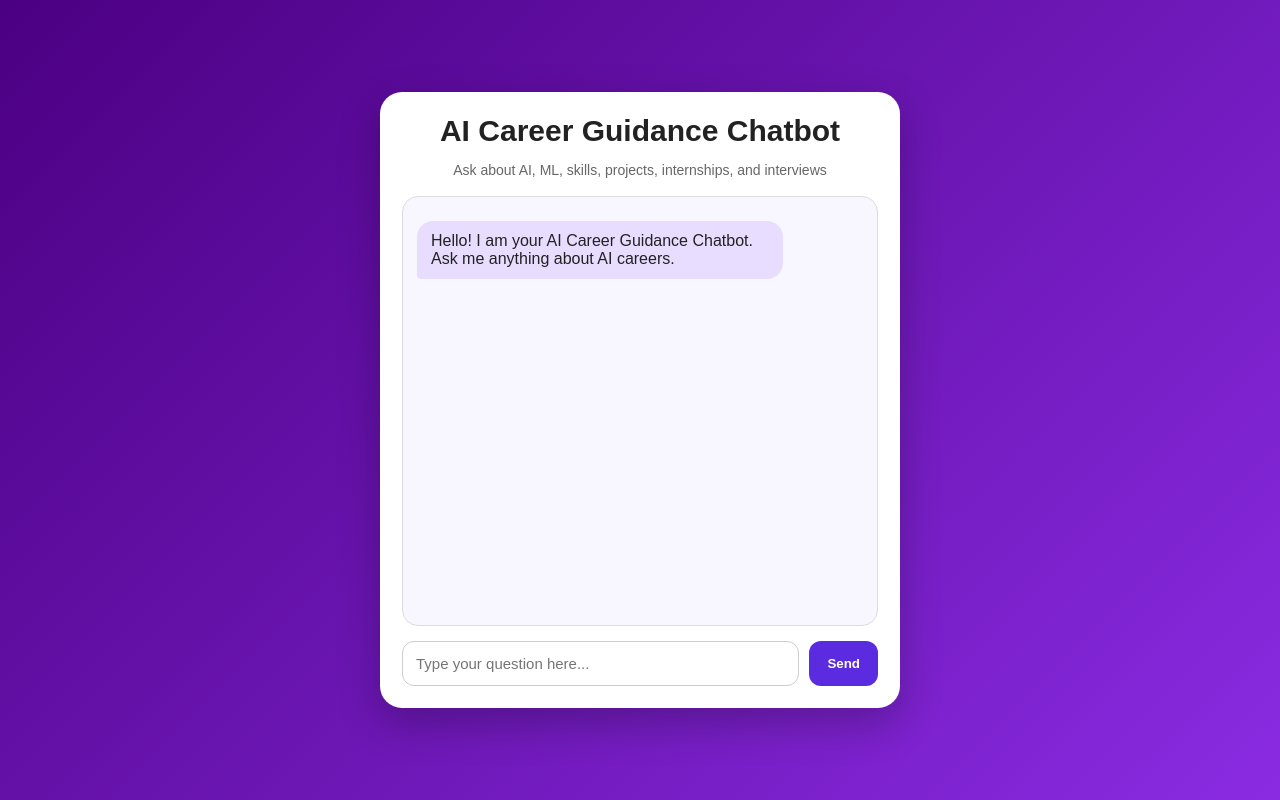
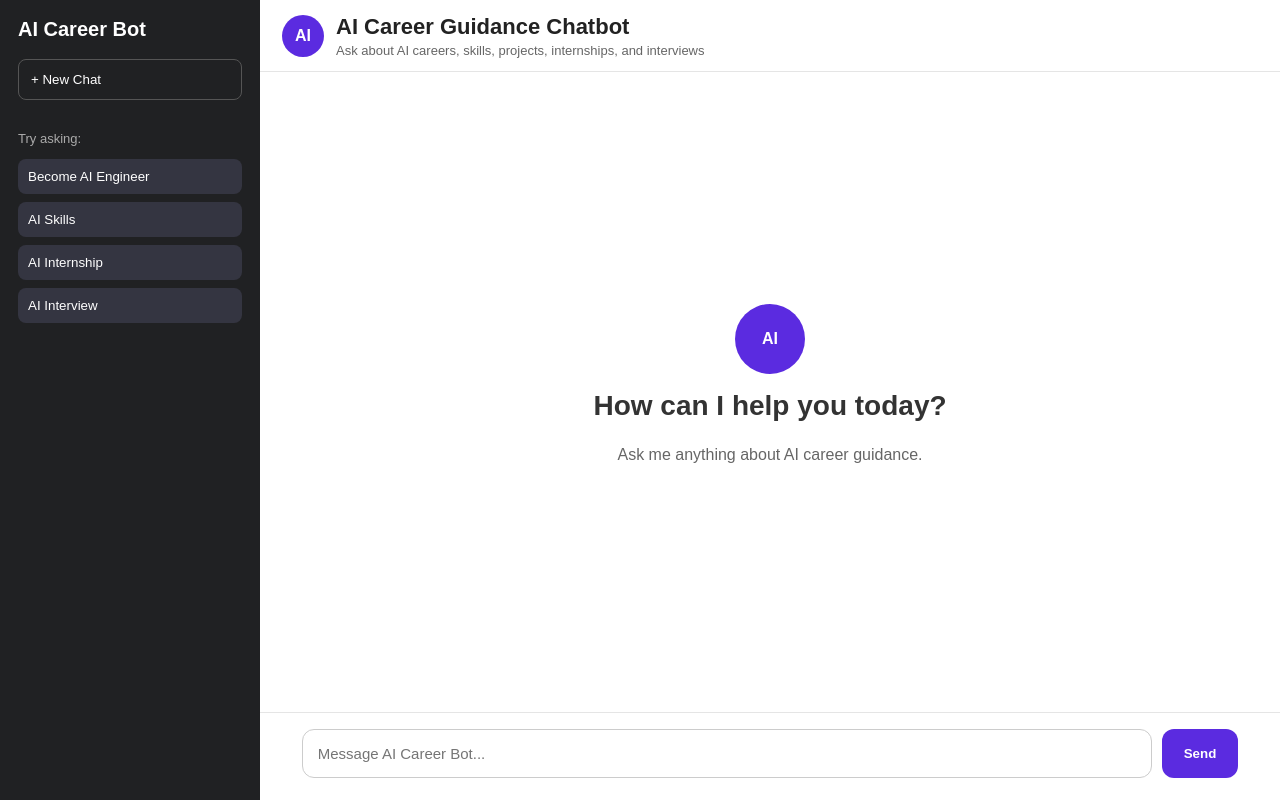
Before and after one commit to afrah-21/AI-Career-Guidance-Chatbot, a Flask app: page / in a window 1280 px wide. Run offline with Flask 3, Linux system fonts and the light colour scheme.

Commit message:
Add ChatGPT style interface

```diff
--- a/static/style.css
+++ b/static/style.css
@@ -4,177 +4,308 @@
 
 body {
     margin: 0;
-    padding: 16px;
     font-family: Arial, sans-serif;
-    background: linear-gradient(135deg, #4b0082, #8a2be2);
-    min-height: 100vh;
-    display: flex;
-    justify-content: center;
-    align-items: center;
+    background: #f7f7f8;
+    height: 100vh;
+    overflow: hidden;
 }
 
-.chat-container {
+.app {
+    display: flex;
+    height: 100vh;
     width: 100%;
-    max-width: 520px;
-    background: white;
-    border-radius: 22px;
-    padding: 22px;
-    box-shadow: 0 15px 40px rgba(0,0,0,0.25);
 }
 
-h1 {
-    text-align: center;
-    margin: 0 0 8px;
-    color: #222;
-    font-size: 30px;
+/* Sidebar */
+.sidebar {
+    width: 260px;
+    background: #202123;
+    color: white;
+    padding: 18px;
+    display: flex;
+    flex-direction: column;
+    gap: 18px;
 }
 
-.subtitle {
-    text-align: center;
+.sidebar h2 {
+    margin: 0;
+    font-size: 20px;
+}
+
+.new-chat-btn {
+    background: transparent;
+    color: white;
+    border: 1px solid #555;
+    padding: 12px;
+    border-radius: 8px;
+    cursor: pointer;
+    text-align: left;
+}
+
+.new-chat-btn:hover {
+    background: #343541;
+}
+
+.suggestions p {
+    color: #aaa;
+    font-size: 13px;
+}
+
+.suggestions button {
+    width: 100%;
+    margin-bottom: 8px;
+    padding: 10px;
+    border-radius: 8px;
+    border: none;
+    background: #343541;
+    color: white;
+    cursor: pointer;
+    text-align: left;
+}
+
+.suggestions button:hover {
+    background: #444654;
+}
+
+/* Main Chat */
+.chat-section {
+    flex: 1;
+    display: flex;
+    flex-direction: column;
+    background: #ffffff;
+}
+
+.chat-header {
+    height: 72px;
+    padding: 12px 22px;
+    border-bottom: 1px solid #e5e5e5;
+    display: flex;
+    align-items: center;
+    gap: 12px;
+    background: white;
+}
+
+.bot-icon {
+    width: 42px;
+    height: 42px;
+    background: #5b2be0;
+    color: white;
+    border-radius: 50%;
+    display: flex;
+    align-items: center;
+    justify-content: center;
+    font-weight: bold;
+    flex-shrink: 0;
+}
+
+.chat-header h1 {
+    margin: 0;
+    font-size: 22px;
+    color: #222;
+}
+
+.chat-header p {
+    margin: 3px 0 0;
     color: #666;
-    font-size: 14px;
-    margin-bottom: 18px;
+    font-size: 13px;
 }
 
 #chat-box {
-    height: 55vh;
-    max-height: 430px;
+    flex: 1;
     overflow-y: auto;
-    border: 1px solid #ddd;
-    padding: 14px;
-    border-radius: 16px;
-    background: #f8f6ff;
-    margin-bottom: 15px;
+    padding: 30px 0;
+    background: #ffffff;
 }
 
-.user-message {
+.welcome-screen {
+    height: 100%;
+    display: flex;
+    flex-direction: column;
+    align-items: center;
+    justify-content: center;
+    color: #333;
+    text-align: center;
+    padding: 20px;
+}
+
+.big-icon {
+    width: 70px;
+    height: 70px;
     background: #5b2be0;
     color: white;
-    padding: 11px 14px;
-    margin: 10px 0;
-    border-radius: 16px 16px 4px 16px;
-    text-align: left;
-    margin-left: auto;
-    max-width: 82%;
-    word-wrap: break-word;
+    border-radius: 50%;
+    display: flex;
+    align-items: center;
+    justify-content: center;
+    font-weight: bold;
+    margin-bottom: 16px;
 }
 
-.bot-message {
-    background: #e8ddff;
-    color: #222;
-    padding: 11px 14px;
-    margin: 10px 0;
-    border-radius: 16px 16px 16px 4px;
-    text-align: left;
-    margin-right: auto;
-    max-width: 82%;
-    word-wrap: break-word;
+.welcome-screen h2 {
+    margin: 0 0 8px;
+    font-size: 28px;
 }
 
+.welcome-screen p {
+    color: #666;
+}
+
+/* Messages */
+.message-wrapper {
+    display: flex;
+    gap: 14px;
+    max-width: 850px;
+    margin: 0 auto;
+    padding: 18px 24px;
+}
+
+.message-wrapper:nth-child(even) {
+    background: #f7f7f8;
+}
+
+.avatar {
+    width: 38px;
+    height: 38px;
+    border-radius: 6px;
+    display: flex;
+    align-items: center;
+    justify-content: center;
+    font-size: 12px;
+    flex-shrink: 0;
+    font-weight: bold;
+}
+
+.user-avatar {
+    background: #5b2be0;
+    color: white;
+}
+
+.bot-avatar {
+    background: #10a37f;
+    color: white;
+}
+
+.content-box {
+    flex: 1;
+}
+
+.user-message,
+.bot-message {
+    font-size: 16px;
+    line-height: 1.6;
+    color: #222;
+    white-space: pre-line;
+}
+
+.message-actions {
+    margin-top: 8px;
+    display: flex;
+    gap: 8px;
+}
+
+.action-btn {
+    background: transparent;
+    color: #666;
+    border: none;
+    cursor: pointer;
+    font-size: 13px;
+    padding: 0;
+}
+
+.action-btn:hover {
+    color: #5b2be0;
+}
+
+/* Input */
 .input-area {
+    padding: 16px 24px 22px;
+    background: white;
+    border-top: 1px solid #e5e5e5;
     display: flex;
     gap: 10px;
 }
 
-input {
+.input-area input {
+    max-width: 850px;
+    margin-left: auto;
     flex: 1;
-    min-width: 0;
-    padding: 13px;
+    padding: 15px;
+    border: 1px solid #ccc;
     border-radius: 12px;
-    border: 1px solid #ccc;
     outline: none;
     font-size: 15px;
 }
 
-button {
+.input-area button {
+    margin-right: auto;
     background: #5b2be0;
     color: white;
     border: none;
-    padding: 13px 18px;
+    padding: 0 22px;
     border-radius: 12px;
     cursor: pointer;
     font-weight: bold;
-    white-space: nowrap;
 }
 
-button:hover {
+.input-area button:hover {
     background: #3f1aa8;
 }
 
-.message-wrapper {
-    margin-bottom: 8px;
-}
-
-.message-actions {
-    display: flex;
-    justify-content: flex-end;
-    gap: 6px;
-    margin-top: -4px;
-    margin-bottom: 8px;
-}
-
-.action-btn {
-    background: #eee;
-    color: #5b2be0;
-    border: none;
-    padding: 5px 9px;
-    border-radius: 8px;
-    font-size: 12px;
-    cursor: pointer;
-}
-
-.action-btn:hover {
-    background: #ddd;
-}
-
-/* Mobile view */
-@media (max-width: 600px) {
-    body {
-        padding: 0;
-        align-items: stretch;
+/* Mobile */
+@media (max-width: 768px) {
+    .sidebar {
+        display: none;
     }
 
-    .chat-container {
-        max-width: 100%;
-        min-height: 100vh;
-        border-radius: 0;
-        padding: 18px 14px;
-        display: flex;
-        flex-direction: column;
+    .chat-header {
+        height: auto;
+        padding: 14px;
     }
 
-    h1 {
-        font-size: 24px;
+    .chat-header h1 {
+        font-size: 18px;
     }
 
-    .subtitle {
-        font-size: 13px;
-        margin-bottom: 14px;
+    .chat-header p {
+        font-size: 12px;
     }
 
     #chat-box {
-        flex: 1;
-        height: auto;
-        max-height: none;
+        padding: 10px 0;
+    }
+
+    .message-wrapper {
+        padding: 14px;
+        gap: 10px;
+    }
+
+    .avatar {
+        width: 32px;
+        height: 32px;
+        font-size: 10px;
     }
 
     .user-message,
     .bot-message {
-        max-width: 90%;
+        font-size: 14px;
+        line-height: 1.5;
+    }
+
+    .input-area {
+        padding: 10px;
+    }
+
+    .input-area input {
+        padding: 13px;
         font-size: 14px;
     }
 
-    .input-area {
-        gap: 8px;
+    .input-area button {
+        padding: 0 14px;
+        font-size: 14px;
     }
 
-    input {
-        font-size: 14px;
-        padding: 12px;
-    }
-
-    button {
-        padding: 12px 14px;
-        font-size: 14px;
+    .welcome-screen h2 {
+        font-size: 22px;
     }
 }
--- a/templates/index.html
+++ b/templates/index.html
@@ -1,41 +1,76 @@
 <!DOCTYPE html>
-<html>
+<html lang="en">
 <head>
+    <meta charset="UTF-8">
+    <meta name="viewport" content="width=device-width, initial-scale=1.0">
     <title>AI Career Guidance Chatbot</title>
     <link rel="stylesheet" href="/static/style.css">
 </head>
 <body>
 
-<div class="chat-container">
+<div class="app">
+
+    <aside class="sidebar">
+        <h2>AI Career Bot</h2>
+        <button class="new-chat-btn" onclick="clearChat()">+ New Chat</button>
+
+        <div class="suggestions">
+            <p>Try asking:</p>
+            <button onclick="askSuggestion('How can I become an AI Engineer?')">Become AI Engineer</button>
+            <button onclick="askSuggestion('What skills are required for AI?')">AI Skills</button>
+            <button onclick="askSuggestion('How can I get an AI internship?')">AI Internship</button>
+            <button onclick="askSuggestion('How do I prepare for AI interviews?')">AI Interview</button>
+        </div>
+    </aside>
+
+    <section class="chat-section">
+        <header class="chat-header">
+            <div class="bot-icon">AI</div>
+            <div>
                 <h1>AI Career Guidance Chatbot</h1>
-    <p class="subtitle">Ask about AI, ML, skills, projects, internships, and interviews</p>
+                <p>Ask about AI careers, skills, projects, internships, and interviews</p>
+            </div>
+        </header>
 
-    <div id="chat-box">
-        <div class="bot-message">
-            Hello! I am your AI Career Guidance Chatbot. Ask me anything about AI careers.
+        <main id="chat-box">
+            <div class="welcome-screen">
+                <div class="big-icon">AI</div>
+                <h2>How can I help you today?</h2>
+                <p>Ask me anything about AI career guidance.</p>
             </div>
-    </div>
+        </main>
 
-    <div class="input-area">
-        <input type="text" id="user-input" placeholder="Type your question here...">
+        <footer class="input-area">
+            <input type="text" id="user-input" placeholder="Message AI Career Bot...">
             <button onclick="sendMessage()">Send</button>
-    </div>
+        </footer>
+    </section>
+
 </div>
 
 <script>
 function addMessage(message, sender) {
     const chatBox = document.getElementById("chat-box");
 
+    const welcome = document.querySelector(".welcome-screen");
+    if (welcome) {
+        welcome.remove();
+    }
+
     const wrapper = document.createElement("div");
     wrapper.className = "message-wrapper";
+
+    const avatar = document.createElement("div");
+    avatar.className = sender === "user-message" ? "avatar user-avatar" : "avatar bot-avatar";
+    avatar.innerText = sender === "user-message" ? "You" : "AI";
+
+    const contentBox = document.createElement("div");
+    contentBox.className = "content-box";
 
     const msg = document.createElement("div");
     msg.className = sender;
     msg.innerText = message;
 
-    wrapper.appendChild(msg);
-
-    if (sender === "user-message") {
     const actions = document.createElement("div");
     actions.className = "message-actions";
 
@@ -48,6 +83,9 @@ function addMessage(message, sender) {
         setTimeout(() => copyBtn.innerText = "Copy", 1000);
     };
 
+    actions.appendChild(copyBtn);
+
+    if (sender === "user-message") {
         const editBtn = document.createElement("button");
         editBtn.innerText = "Edit";
         editBtn.className = "action-btn";
@@ -55,11 +93,14 @@ function addMessage(message, sender) {
             document.getElementById("user-input").value = message;
             document.getElementById("user-input").focus();
         };
+        actions.appendChild(editBtn);
+    }
 
-        actions.appendChild(copyBtn);
-        actions.appendChild(editBtn);
-        wrapper.appendChild(actions);
-    }
+    contentBox.appendChild(msg);
+    contentBox.appendChild(actions);
+
+    wrapper.appendChild(avatar);
+    wrapper.appendChild(contentBox);
 
     chatBox.appendChild(wrapper);
     chatBox.scrollTop = chatBox.scrollHeight;
@@ -87,6 +128,21 @@ function sendMessage() {
     });
 }
 
+function askSuggestion(question) {
+    document.getElementById("user-input").value = question;
+    sendMessage();
+}
+
+function clearChat() {
+    document.getElementById("chat-box").innerHTML = `
+        <div class="welcome-screen">
+            <div class="big-icon">AI</div>
+            <h2>How can I help you today?</h2>
+            <p>Ask me anything about AI career guidance.</p>
+        </div>
+    `;
+}
+
 document.getElementById("user-input").addEventListener("keypress", function(event) {
     if (event.key === "Enter") {
         sendMessage();
```
Lines whose indentation alone changed are shown as unchanged.
